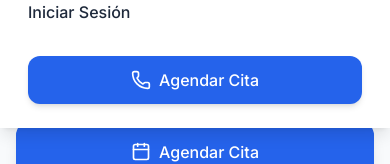
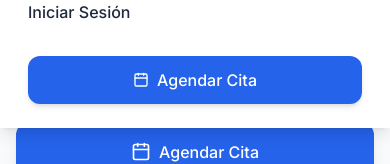
Before and after one commit to strackerfoxx/dentalLanz, a Next.js app: page / in a window 390 px wide. Both pictures are taken after a click on the button 354 px from the left and 40 px from the top of the page. Shown: the part 309-473 px from the top of the page. Built offline with nearby package versions, Linux system fonts and the light colour scheme.

Commit message:
prototype working links added to the mobile navbar

```diff
--- a/src/components/Navbar.tsx
+++ b/src/components/Navbar.tsx
@@ -79,6 +79,17 @@ export default function Navbar() {
             >
               Contacto
             </Link>
+
+            {isAuthenticated ? (
+              <Link
+                href="/citas"
+                className="block px-3 py-3 text-base font-medium text-secondary-800 hover:text-primary-600 hover:bg-slate-50 rounded-md"
+                onClick={() => setIsOpen(false)}
+              >
+                Mis Citas
+              </Link>
+            ) : (
+              <>
                   <Link
                     href="/signup"
                     className="block px-3 py-3 text-base font-medium text-secondary-800 hover:text-primary-600 hover:bg-slate-50 rounded-md"
@@ -93,21 +104,14 @@ export default function Navbar() {
                   >
                     Iniciar Sesión
                   </Link>
-            {isAuthenticated && (
-              <Link
-                href="/citas"
-                className="block px-3 py-3 text-base font-medium text-secondary-800 hover:text-primary-600 hover:bg-slate-50 rounded-md"
-                onClick={() => setIsOpen(false)}
-              >
-                Mis Citas
-              </Link>
+              </>
             )}
             <div className="pt-4 px-3">
               <Link
                 href="/agendar"
                 className="flex items-center justify-center gap-2 w-full px-5 py-3 bg-primary-600 text-white rounded-xl font-medium hover:bg-primary-700 transition-colors shadow-md"
               >
-                <Phone className="w-5 h-5" />
+                <Calendar className="w-4 h-4" />
                 Agendar Cita
               </Link>
             </div>
```
Lines whose indentation alone changed are shown as unchanged.
